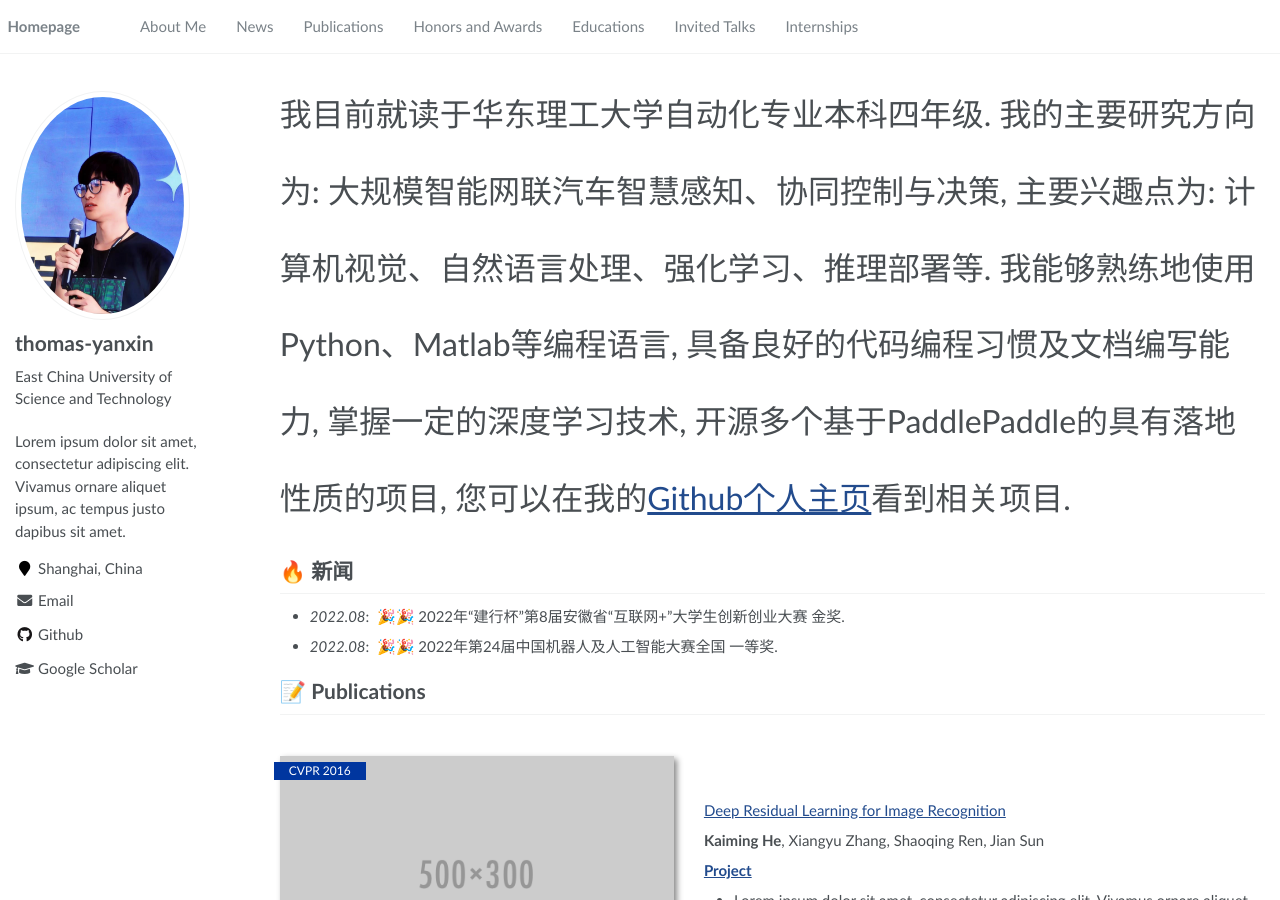
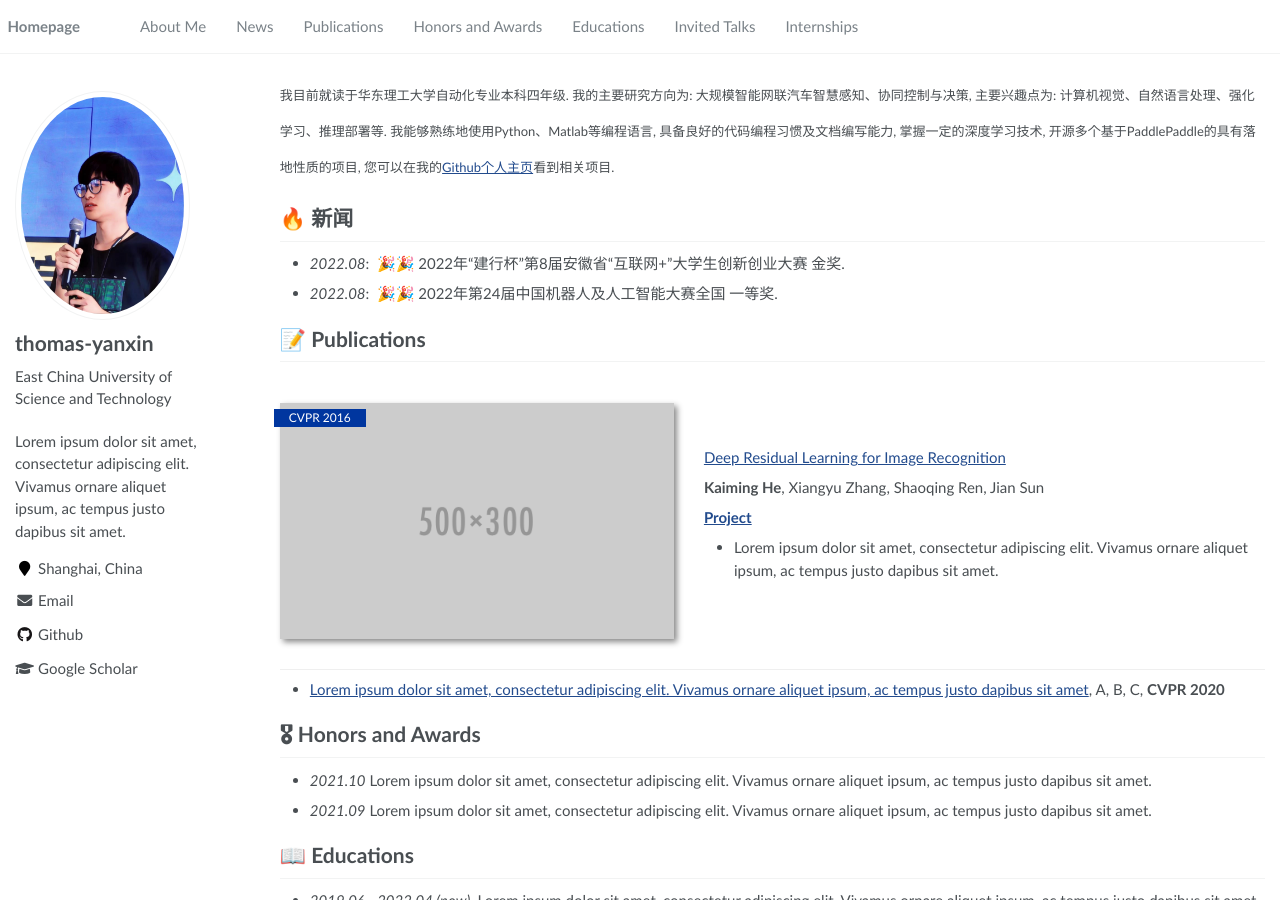
Before and after one commit to thomas-yanxin/thomas-yanxin.github.io, a Jekyll site: the page built from _pages/about.md, in a window 1280 px wide and 900 px high. Built offline with Jekyll 4.4.1, drawn with Linux system fonts in a browser that asks for light colours.

Commit message:
Update about.md

```diff
--- a/_pages/about.md
+++ b/_pages/about.md
@@ -18,7 +18,7 @@
 <span class='anchor' id='about-me'></span>
 
 <p style="line-height:2.4;">
-<font size="6">我目前就读于华东理工大学自动化专业本科四年级. 我的主要研究方向为: 大规模智能网联汽车智慧感知、协同控制与决策, 主要兴趣点为: 计算机视觉、自然语言处理、强化学习、推理部署等. 我能够熟练地使用Python、Matlab等编程语言, 具备良好的代码编程习惯及文档编写能力, 掌握一定的深度学习技术, 开源多个基于PaddlePaddle的具有落地性质的项目, 您可以在我的<a href='https://github.com/thomas-yanxin'>Github个人主页</a>看到相关项目. </font>
+<font size="2">我目前就读于华东理工大学自动化专业本科四年级. 我的主要研究方向为: 大规模智能网联汽车智慧感知、协同控制与决策, 主要兴趣点为: 计算机视觉、自然语言处理、强化学习、推理部署等. 我能够熟练地使用Python、Matlab等编程语言, 具备良好的代码编程习惯及文档编写能力, 掌握一定的深度学习技术, 开源多个基于PaddlePaddle的具有落地性质的项目, 您可以在我的<a href='https://github.com/thomas-yanxin'>Github个人主页</a>看到相关项目. </font>
 </p>
 
 # 🔥 新闻
```
